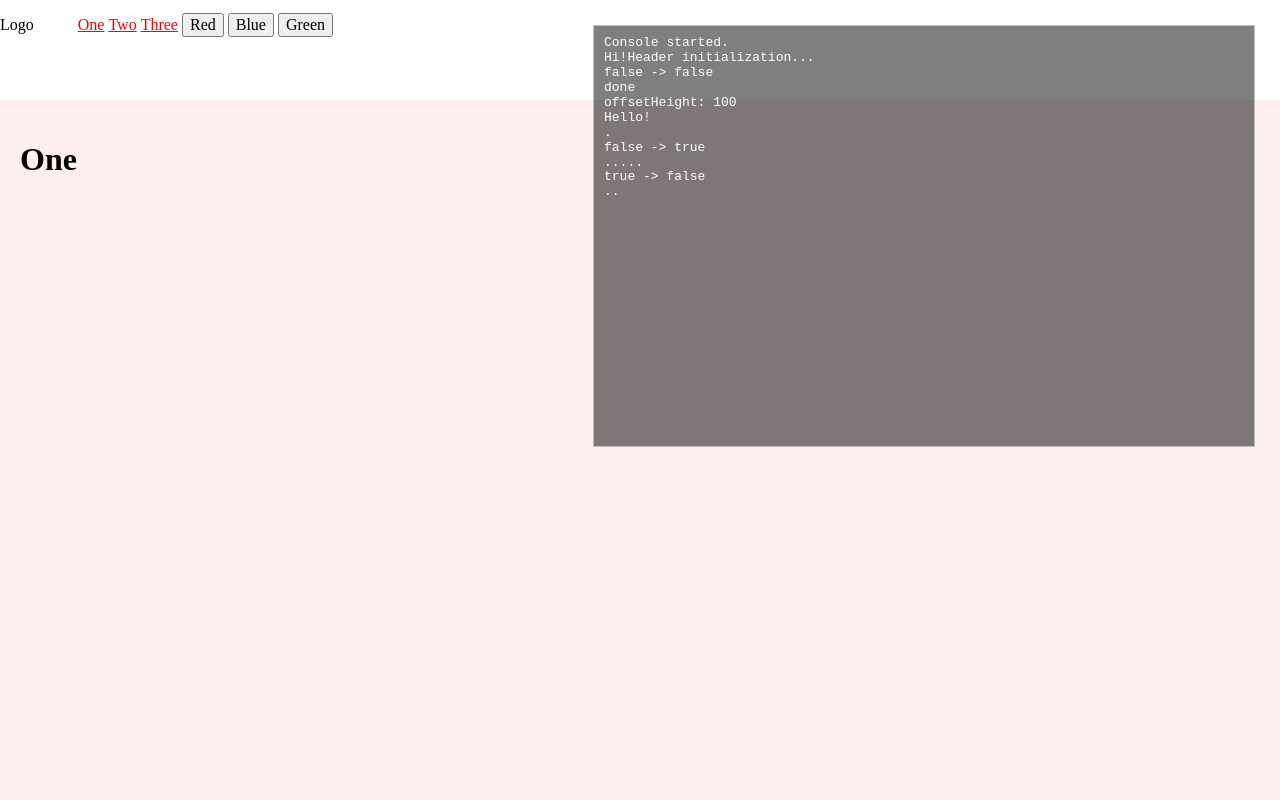
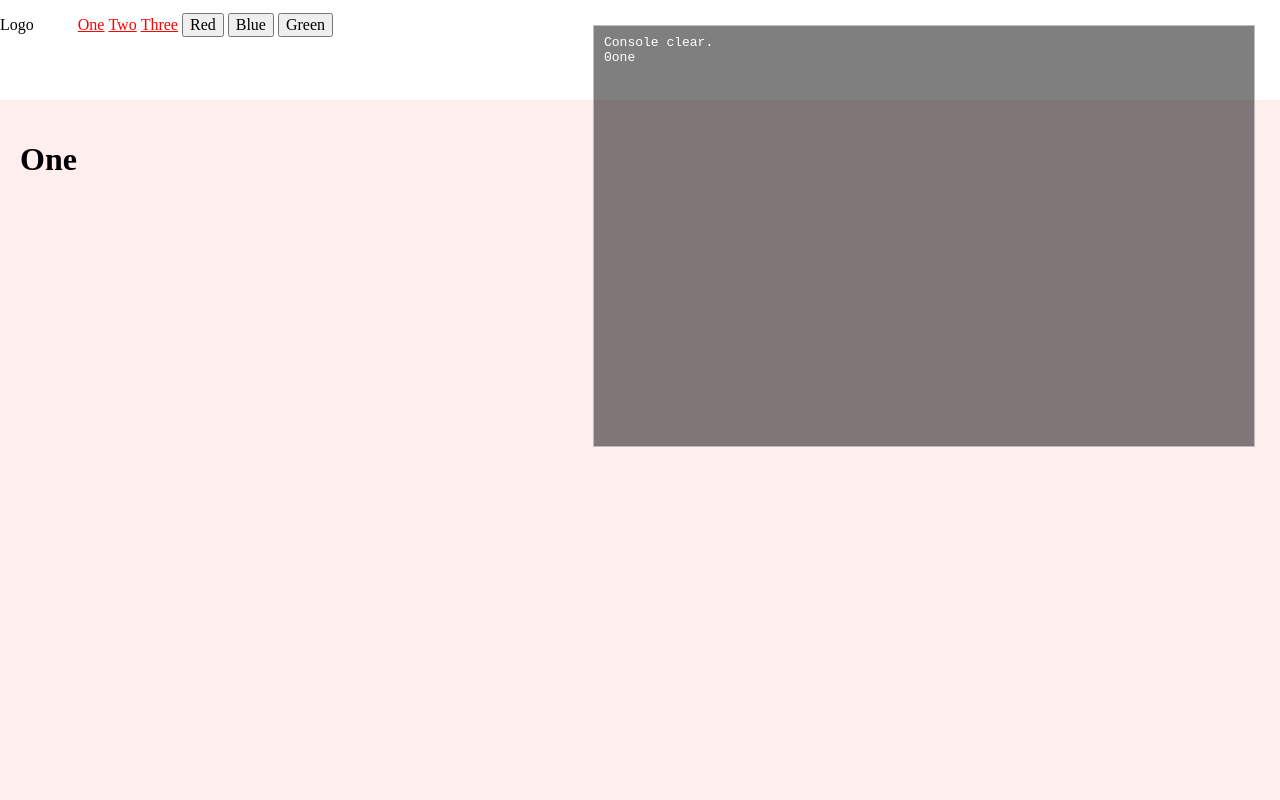
Before and after one commit to romanstrakhov/rk-responsive, a website: page index.html in a window 1280 px wide. Shown: the top 800 px of the page. Drawn offline with nearby package versions, Linux system fonts and the light colour scheme; files that its build step writes are made by us from their sources.

Commit message:
Catch sections

```diff
--- a/index.html
+++ b/index.html
@@ -43,17 +43,17 @@
     </header>
 
     <section id="one" class="section_screen">
-      <a class="go_red" name="one"></a><h1>One</h1>
+      <a class="section_anchor go_red" name="one"></a><h1>One</h1>
 
     </section>
 
     <section id="two" class="section_screen">
-        <a class="go_green" name="two"></a><h1>Two</h1>
+        <a class="section_anchor go_green" name="two"></a><h1>Two</h1>
 
     </section>
 
     <section id="three" class="section_screen">
-        <a class="go_blue" name="three"></a><h1>Three</h1>
+        <a class="section_anchor go_blue" name="three"></a><h1>Three</h1>
 
 
     </section>
--- a/js/main.js
+++ b/js/main.js
@@ -44,6 +44,7 @@ class StickyHeader {
     window.addEventListener('scroll', () => {
       e.check();
     });
+    return this;
   }
 
   stick(state) {
@@ -64,12 +65,73 @@ class StickyHeader {
 
   check() {
     miniconsole.log('.');
+    miniconsole.clear('.');
+    miniconsole.log(`${window.pageYOffset }` + '');
     //      miniconsole.log(window.pageYOffset + ':' + this.position + '\n' );
     this.stick(window.pageYOffset > this.position);
+    return this;
   }
 }
 
-const header = new StickyHeader('header', false, 100);
+class SectionScreens {
+  constructor() {
+    this.sections = [];
+    this.current = 0;
+    this.readDOM();
+    this.check();
+    this.addScrollHandler(this);
+  }
 
-miniconsole.log('Hello!\n');
-console.log('Test');
+  readDOM() {
+    this.sections = [];
+    Array.from(document.querySelectorAll('section.section_screen')).forEach((e) => {
+      this.sections.push({
+        id: '',
+        link: e.querySelector('a.section_anchor').attributes.name.value,
+        offsetTop: e.offsetTop,
+        element: e,
+      });
+      miniconsole.log(e.offsetTop);
+      miniconsole.log(', ');
+    });
+    console.log(this.sections);
+    return this;
+  }
+
+  addScrollHandler(e) {
+    window.addEventListener('scroll', () => {
+      e.check();
+    });
+    return this;
+  }
+
+  check() {
+
+    const pos = window.pageYOffset;
+    const e = this.sections.reduce((result, current) => {
+      if (Math.abs(pos - current.offsetTop) < Math.abs(pos - result.offsetTop)) {
+        return current;
+      }
+      return result;
+    }, this.sections[0]);
+    miniconsole.log(e.link);
+
+    return this;
+  }
+
+  changed() {
+
+
+    return this;
+  }
+}
+
+window.onload = () => {
+  const header = new StickyHeader('header', false, 50);
+  const sections = new SectionScreens('section.section_screen');
+
+  miniconsole.log('\n');
+
+  miniconsole.log('Hello!\n');
+  // console.log(sections);
+};
```
Also changed, not shown: rk.html (+1 -1 lines), dist/index.html, dist/js/main.js.
